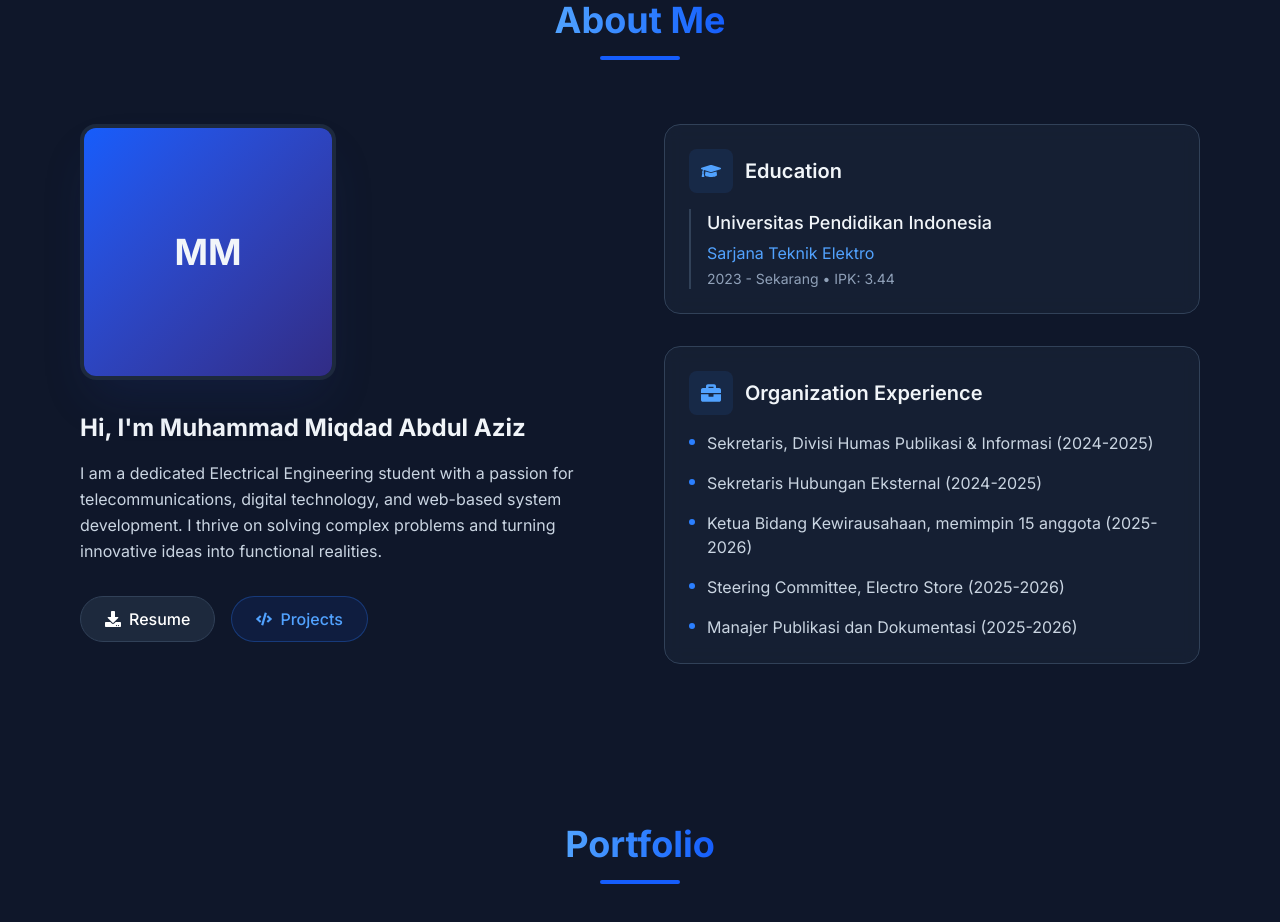
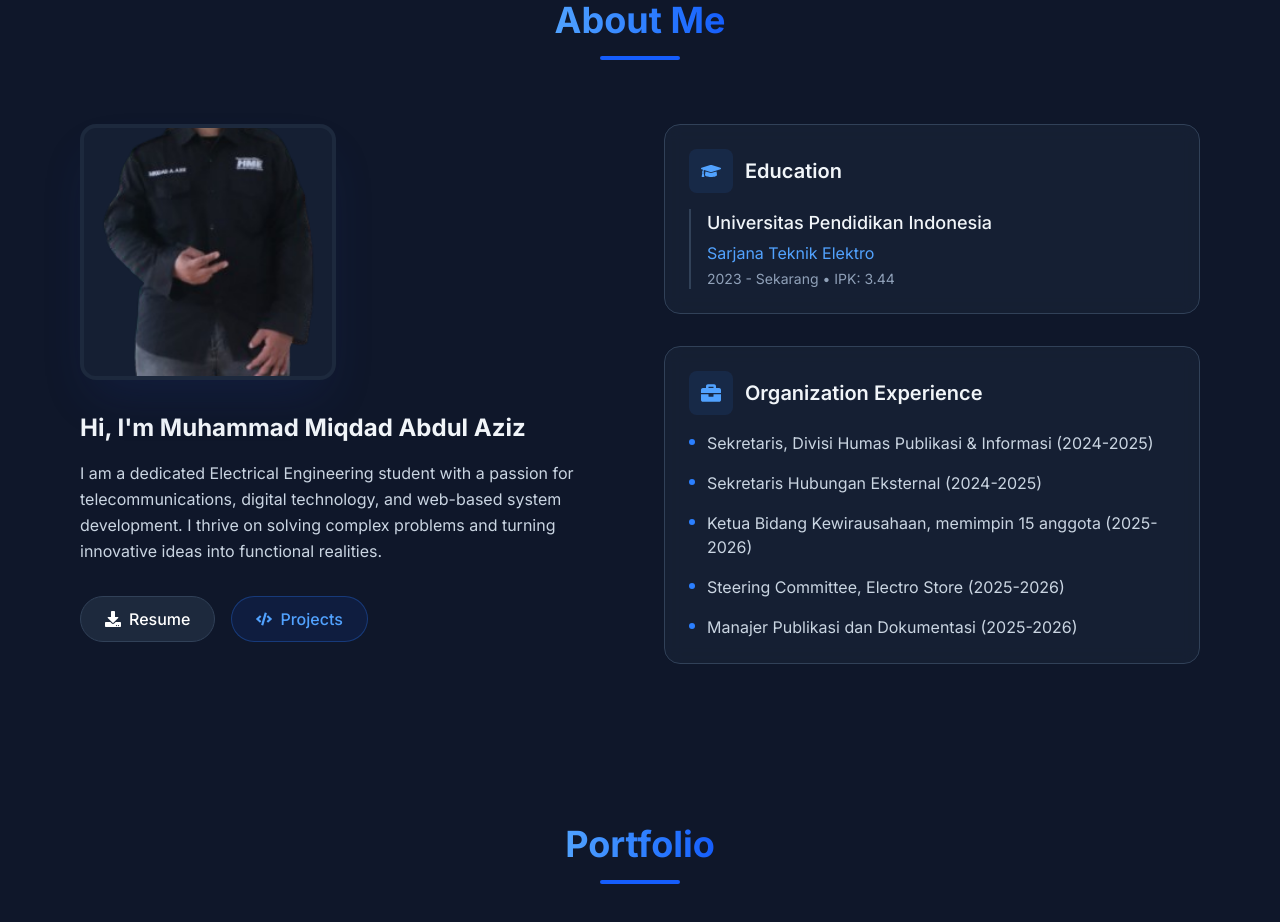
Before and after one commit to miqdadabdul11/Portfolio-baru, a Next.js app: page / in a window 1280 px wide. Shown: the part 880-1802 px from the top of the page. Built offline with nearby package versions, Linux system fonts and the light colour scheme.

Commit message:
Add profile picture

```diff
--- a/src/components/About.tsx
+++ b/src/components/About.tsx
@@ -2,6 +2,8 @@
 
 import { motion } from "framer-motion";
 import { FaGraduationCap, FaBriefcase, FaDownload, FaCode } from "react-icons/fa";
+
+import Image from "next/image";
 
 const organizations = [
   "Sekretaris, Divisi Humas Publikasi & Informasi (2024-2025)",
@@ -37,11 +39,13 @@ export default function About() {
           transition={{ duration: 0.5 }}
           className="flex flex-col items-center md:items-start"
         >
-          <div className="relative w-64 h-64 rounded-2xl overflow-hidden mb-8 border-4 border-slate-800 shadow-2xl shadow-blue-900/20 group">
-            {/* Placeholder for Profile Picture, user can add image later */}
-            <div className="absolute inset-0 bg-gradient-to-br from-blue-600 to-indigo-900 flex items-center justify-center text-4xl font-bold group-hover:scale-105 transition-transform duration-500">
-              MM
-            </div>
+          <div className="relative w-64 h-64 rounded-2xl overflow-hidden mb-8 border-4 border-slate-800 shadow-2xl shadow-blue-900/20 group bg-slate-800/50">
+            <Image
+              src="/profile.png"
+              alt="Muhammad Miqdad Abdul Aziz"
+              fill
+              className="object-cover group-hover:scale-105 transition-transform duration-500"
+            />
           </div>
           <h3 className="text-2xl font-bold mb-4">Hi, I'm Muhammad Miqdad Abdul Aziz</h3>
           <p className="text-slate-300 mb-8 text-center md:text-left leading-relaxed">
```
Also changed, not shown: public/profile.png (added).
